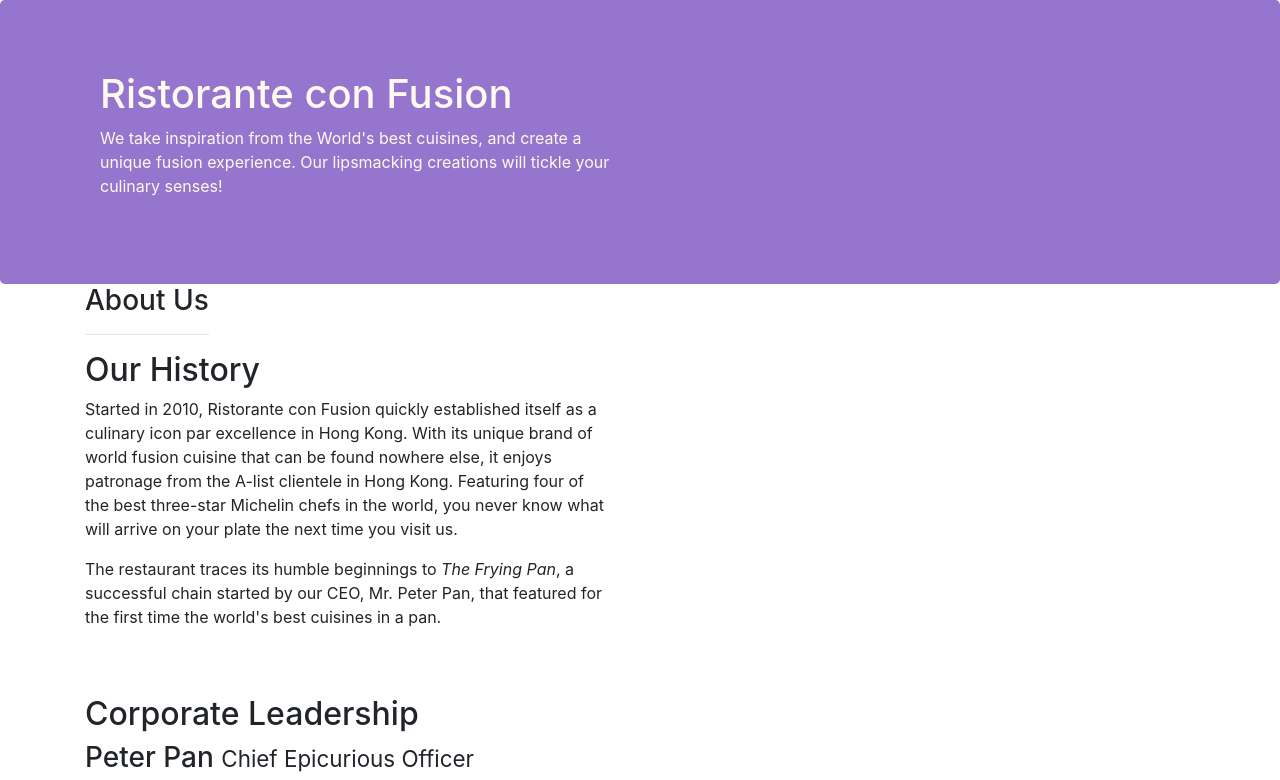
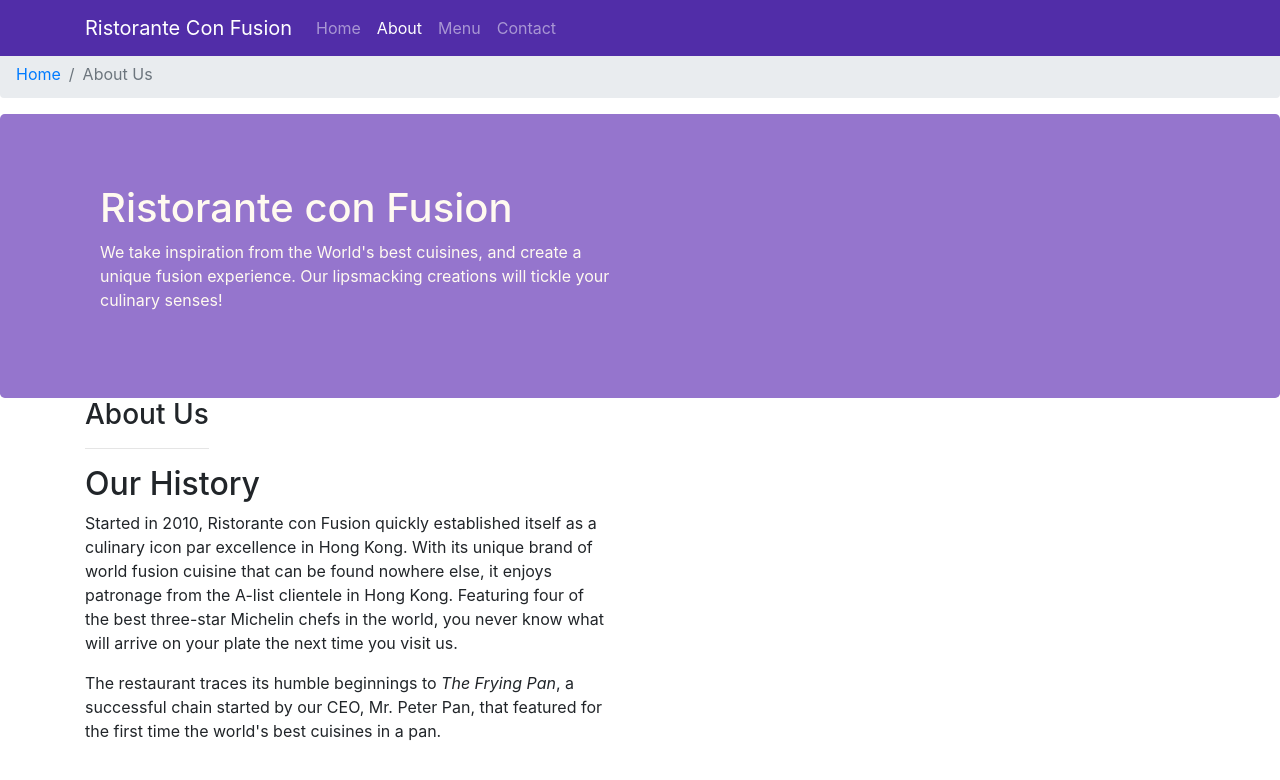
Before and after one commit to guth0025/Bootstrap, a website: page aboutus.html in a window 1280 px wide. Shown: the top 780 px of the page. Drawn offline with nearby package versions, Linux system fonts and the light colour scheme.

Commit message:
Navbar & Breadcrumbs

```diff
--- a/aboutus.html
+++ b/aboutus.html
@@ -11,7 +11,28 @@
     <link rel="stylesheet" href="node_modules/bootstrap/dist/css/bootstrap.min.css">
     <link rel="stylesheet" href="/css/styles.css">
     <title>Ristorante Con Fusion: About Us</title>
+    <ol class="col-12 breadcrumb">
+    <li class="breadcrumb-item"><a href="./index.html">Home</a></li>
+    <li class="breadcrumb-item active">About Us</li>
+</ol>
 </head>
+
+<nav class="navbar navbar-dark navbar-expand-sm fixed-top">
+    <div class="container">
+      <button class="navbar-toggler" type="button" data-toggle="collapse" data-target="#Navbar">
+        <span class="navbar-toggler-icon"></span>
+      </button>
+       <a class="navbar-brand" href="#">Ristorante Con Fusion</a>
+        <div class="collapse navbar-collapse" id="Navbar">
+            <ul class="navbar-nav mr-auto">
+                <li class="nav-item"><a class="nav-link" href="./index.html">Home</a></li>
+                <li class="nav-item active"><a class="nav-link" href="#">About</a></li>
+                <li class="nav-item"><a class="nav-link" href="#">Menu</a></li>
+                <li class="nav-item"><a class="nav-link" href="#">Contact</a></li>
+            </ul>
+        </div>
+    </div>
+</nav>
 
 <body>
 
--- a/css/styles.css
+++ b/css/styles.css
@@ -24,3 +24,10 @@
   margin: 0px;
   color: #0f0f0f;
 }
+body{
+    padding: 50px 0px 0px 0px;
+
+}
+.navbar-dark {
+  background-color: #512DA8;
+}
```
Also changed, not shown: index.html (+16 -0 lines).
